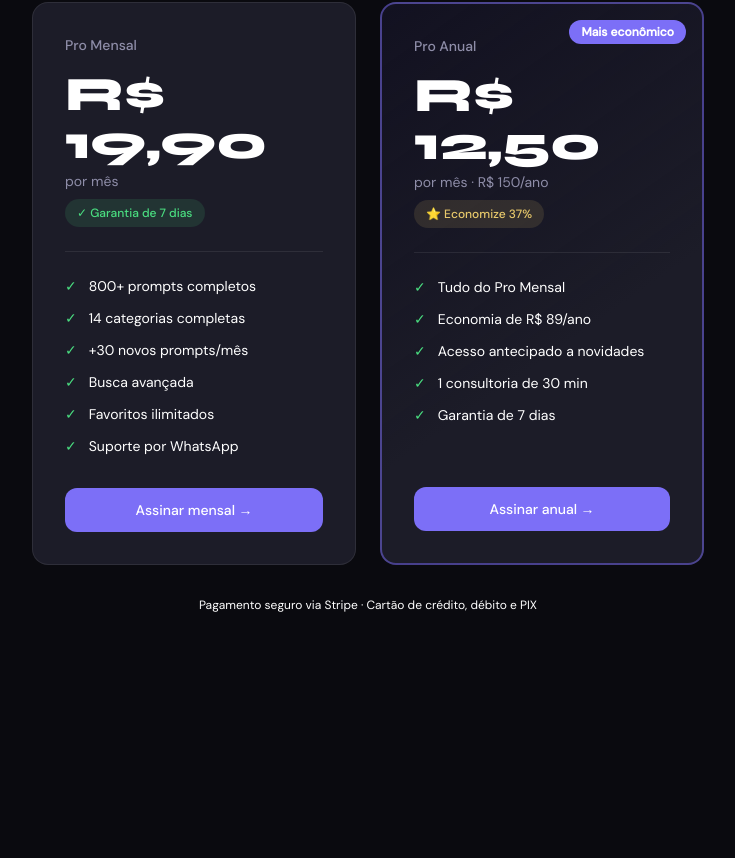
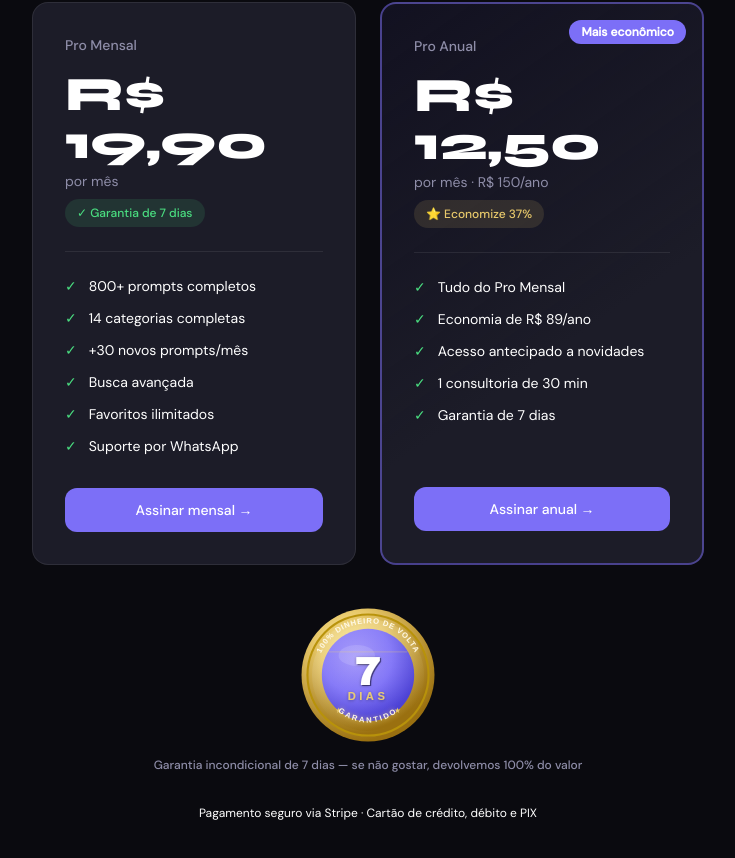
Before and after one commit to ffukuda23/PromptiaPro, a Next.js app: page /upgrade in a window 1280 px wide. Shown: the part 262-1120 px from the top of the page, without its empty margins (272-1007 px from the left). Before the commit the page ends 939 px from the top, so only its background shows below. Built offline with nearby package versions, Linux system fonts and the light colour scheme.

Commit message:
feat: selo de garantia na pagina de upgrade

```diff
--- a/app/upgrade/page.tsx
+++ b/app/upgrade/page.tsx
@@ -56,7 +56,36 @@ export default function UpgradePage() {
         </div>
 
       </div>
-
+<div className="mt-10 flex flex-col items-center gap-3">
+  <svg width="140" height="140" viewBox="0 0 200 200" xmlns="http://www.w3.org/2000/svg">
+    <defs>
+      <radialGradient id="goldOuter" cx="38%" cy="30%" r="70%"><stop offset="0%" stopColor="#fff5b0"/><stop offset="40%" stopColor="#E8C96B"/><stop offset="100%" stopColor="#9a7010"/></radialGradient>
+      <radialGradient id="goldRing3" cx="40%" cy="30%" r="70%"><stop offset="0%" stopColor="#fff0a0"/><stop offset="45%" stopColor="#E8C96B"/><stop offset="100%" stopColor="#9a7010"/></radialGradient>
+      <radialGradient id="centerGrad3" cx="38%" cy="32%" r="68%"><stop offset="0%" stopColor="#9d8ff9"/><stop offset="55%" stopColor="#7C6FF7"/><stop offset="100%" stopColor="#4a3fd4"/></radialGradient>
+      <linearGradient id="shineGrad3" x1="0%" y1="0%" x2="55%" y2="100%"><stop offset="0%" stopColor="white" stopOpacity="0.18"/><stop offset="100%" stopColor="white" stopOpacity="0"/></linearGradient>
+      <filter id="glow3"><feDropShadow dx="0" dy="1" stdDeviation="2" floodColor="#000" floodOpacity="0.4"/></filter>
+      <filter id="textBright3"><feDropShadow dx="0" dy="0" stdDeviation="3" floodColor="#E8C96B" floodOpacity="0.8"/></filter>
+      <path id="topCurve3" d="M 26,100 A 74,74 0 0,1 174,100"/>
+      <path id="botCurve3" d="M 36,118 A 66,66 0 0,0 164,118"/>
+    </defs>
+    <circle cx="100" cy="100" r="95" fill="url(#goldOuter)"/>
+    <circle cx="100" cy="100" r="88" fill="#b8920a"/>
+    <circle cx="100" cy="100" r="85" fill="url(#goldOuter)"/>
+    <circle cx="100" cy="100" r="80" fill="url(#goldRing3)"/>
+    <circle cx="100" cy="100" r="66" fill="url(#centerGrad3)"/>
+    <ellipse cx="84" cy="72" rx="26" ry="15" fill="white" opacity="0.13"/>
+    <line x1="44" y1="67" x2="156" y2="67" stroke="#E8C96B" strokeWidth="0.8" opacity="0.6"/>
+    <text fontFamily="Arial, sans-serif" fontSize="11" fontWeight="900" fill="#fff8e0" letterSpacing="1.2" filter="url(#textBright3)"><textPath href="#topCurve3" startOffset="50%" textAnchor="middle">100% DINHEIRO DE VOLTA</textPath></text>
+    <text x="102" y="116" textAnchor="middle" fontFamily="Arial Black, sans-serif" fontSize="58" fontWeight="900" fill="#0d0840" opacity="0.6">7</text>
+    <text x="100" y="114" textAnchor="middle" fontFamily="Arial Black, sans-serif" fontSize="58" fontWeight="900" fill="white" filter="url(#glow3)">7</text>
+    <text x="100" y="136" textAnchor="middle" fontFamily="Arial, sans-serif" fontSize="16" fontWeight="800" fill="#E8C96B" letterSpacing="5" filter="url(#glow3)">DIAS</text>
+    <text x="58" y="154" textAnchor="middle" fontSize="11" fill="#E8C96B">★</text>
+    <text x="142" y="154" textAnchor="middle" fontSize="11" fill="#E8C96B">★</text>
+    <text fontFamily="Arial, sans-serif" fontSize="11" fontWeight="900" fill="#fff8e0" letterSpacing="3" filter="url(#textBright3)"><textPath href="#botCurve3" startOffset="50%" textAnchor="middle">GARANTIDO</textPath></text>
+    <circle cx="100" cy="100" r="80" fill="url(#shineGrad3)"/>
+  </svg>
+  <p className="text-xs font-medium text-center" style={{ color: 'var(--muted)' }}>Garantia incondicional de 7 dias — se não gostar, devolvemos 100% do valor</p>
+</div>
       <p className="text-xs mt-8 text-center" style={{ color: 'var(--subtle)' }}>
         Pagamento seguro via Stripe · Cartão de crédito, débito e PIX
       </p>
```
